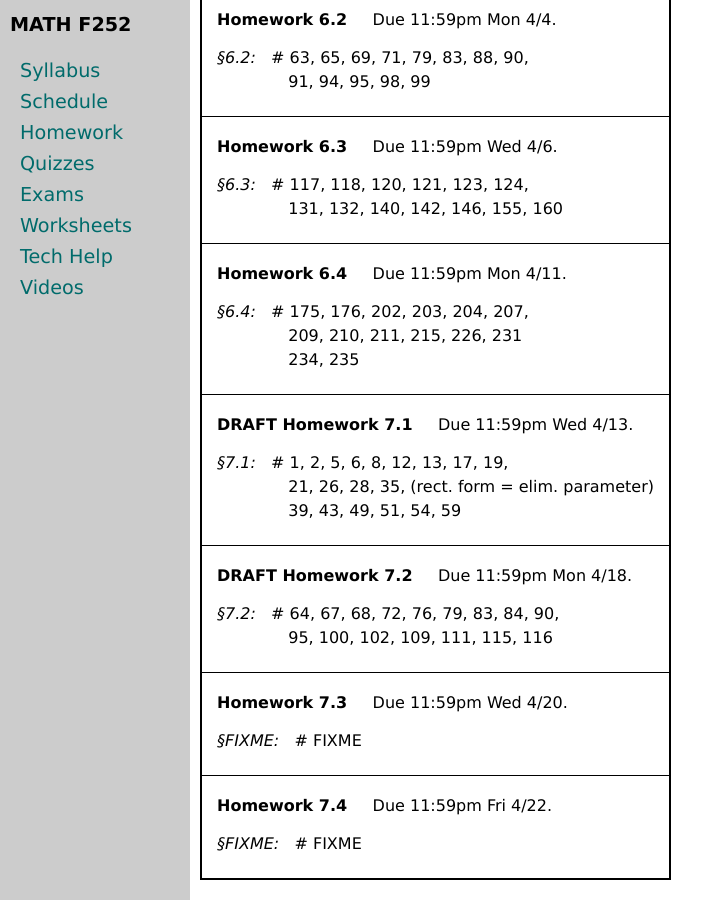
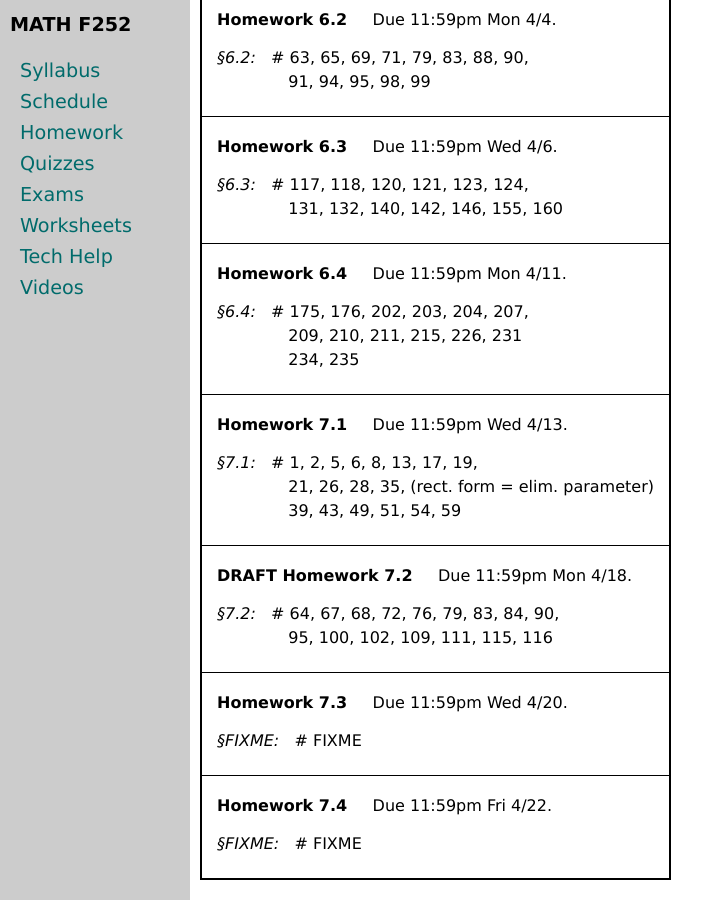
Before and after one commit to uaf-math/calc2, a Jekyll site: the page built from homework.md, in a window 1280 px wide and 900 px high, scrolled down 3626 px. Shown: the whole window, without its empty margins (0-723 px from the left). Built offline with Jekyll 4.4.1, drawn with Linux system fonts in a browser that asks for light colours.

Commit message:
finalize Homework 7.1

```diff
--- a/_data/homework.yml
+++ b/_data/homework.yml
@@ -162,11 +162,11 @@ homework:
     problems: 175, 176, 202, 203, 204, 207,
     cont: 209, 210, 211, 215, 226, 231
     contcont: 234, 235
-- name: DRAFT Homework 7.1
+- name: Homework 7.1
   due: 11:59pm Wed 4/13
   sections:
   - section: 7.1
-    problems: 1, 2, 5, 6, 8, 12, 13, 17, 19,
+    problems: 1, 2, 5, 6, 8, 13, 17, 19,
     cont: 21, 26, 28, 35, (rect. form = elim. parameter)
     contcont: 39, 43, 49, 51, 54, 59
 - name: DRAFT Homework 7.2
```
